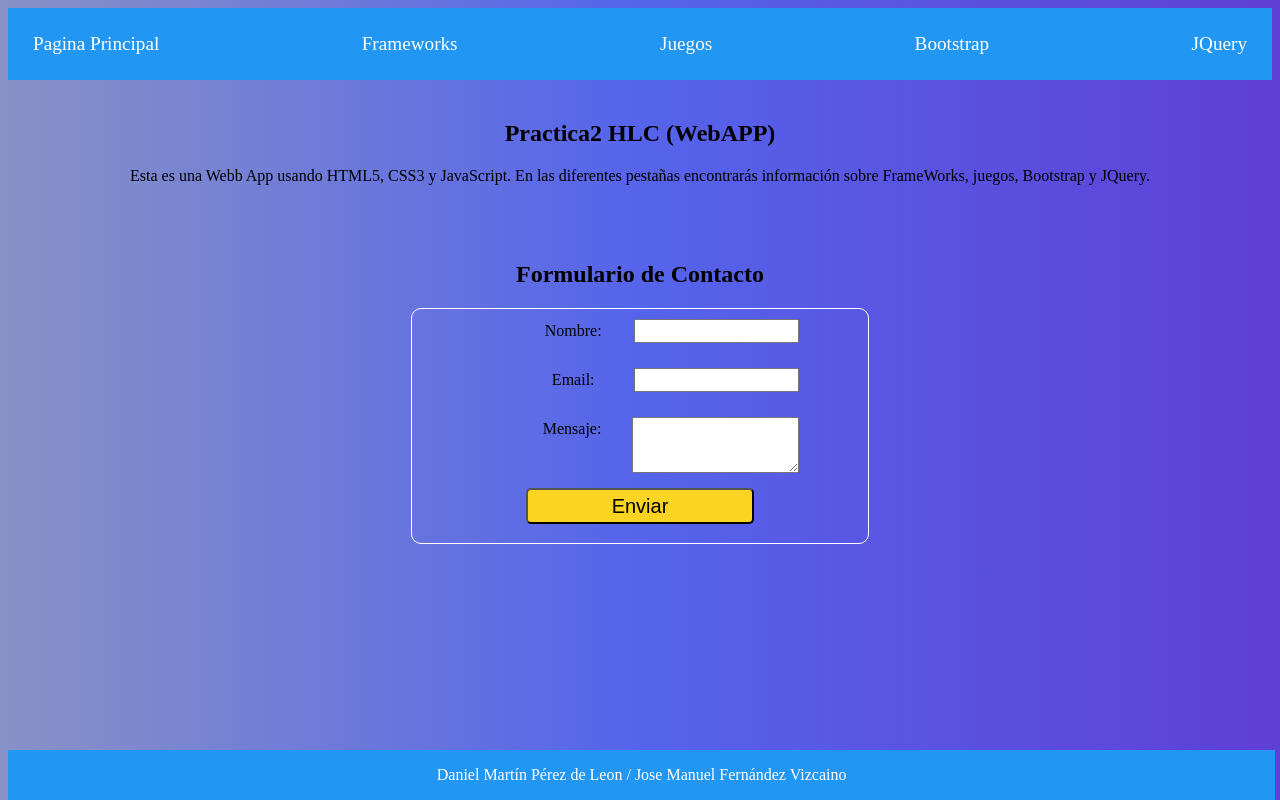
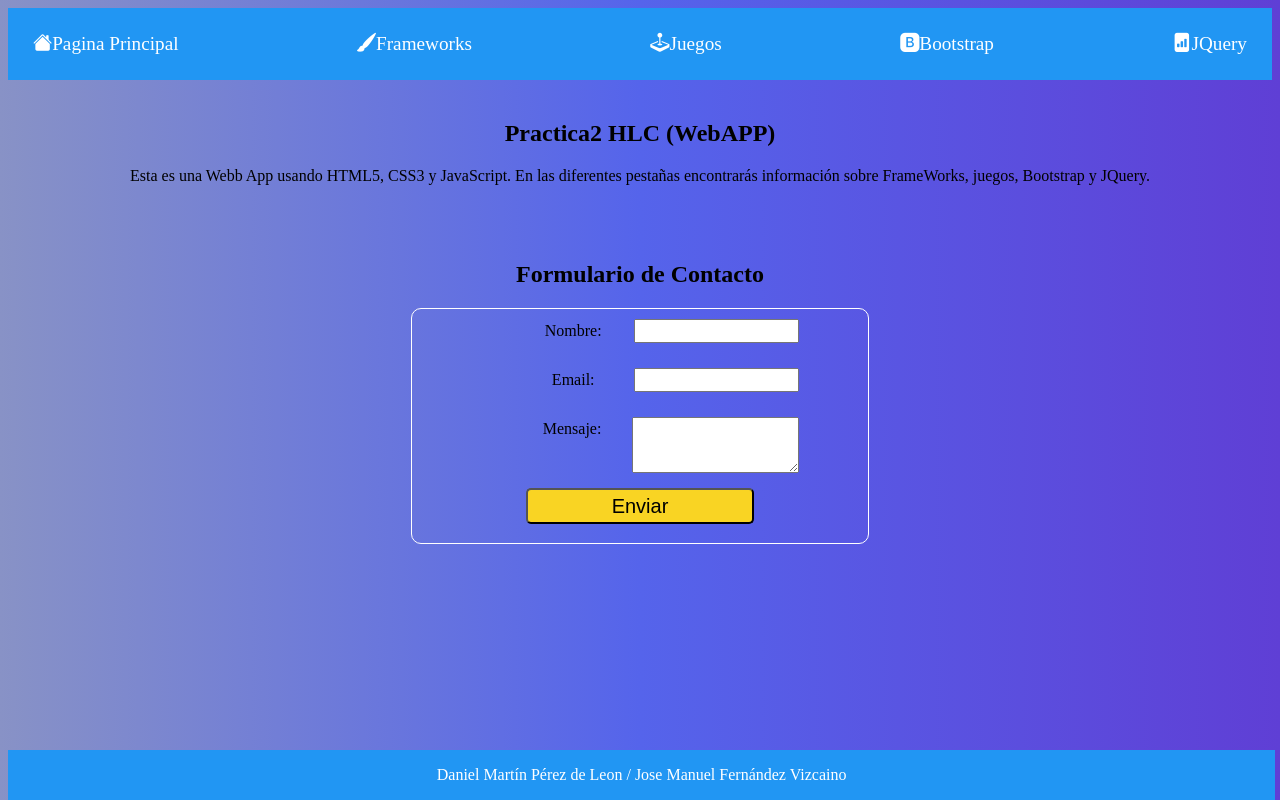
Before and after one commit to DanielMartinPerezdeLeon/Practica2HLC, a plain HTML site: page Index.html in a window 1280 px wide. Drawn offline with nearby package versions, Linux system fonts and the light colour scheme.

Commit message:
Add files via upload
Añadido boostraps icons y mejorada pagina principal

```diff
--- a/Index.html
+++ b/Index.html
@@ -3,16 +3,18 @@
   <head>
     <title>Practica2 HLC (WebAPP)</title>
     <link rel="stylesheet" href="./css.css">
+    <link rel="stylesheet" href="https://cdn.jsdelivr.net/npm/bootstrap-icons@1.5.0/font/bootstrap-icons.css">
+
   </head>
   <body>
 
     <header class="cabecera">
       <nav class="listado_cabecera">
-        <a href="./Index.html">Pagina Principal</a>
-        <a href="./Frameworks.html">Frameworks</a>
-        <a href="#services">Juegos</a>
-        <a href="#contact">Bootstrap</a>
-        <a href="#contact">JQuery</a>
+        <a href="./Index.html"><i class="bi bi-house-fill"></i>Pagina Principal</a>
+        <a href="./Frameworks.html"><i class="bi bi-brush-fill"></i>Frameworks</a>
+        <a href="#services"><i class="bi bi-joystick"></i>Juegos</a>
+        <a href="#contact"><i class="bi bi-bootstrap-fill"></i>Bootstrap</a>
+        <a href="#contact"><i class="bi bi-file-bar-graph-fill"></i></i>JQuery</a>
       </nav>
     </header>
 
@@ -45,8 +47,7 @@
           <button type="submit" class="btnenviar">Enviar</button>
         </form>
       </section>
-
-      </section>
+      <br></br>
     </main>
 
 
--- a/css.css
+++ b/css.css
@@ -147,8 +147,8 @@ form > * {
 
 /*FOOTER*/
 footer {
-    position: absolute;
-    bottom: 0;
+    position: fixed;
+    bottom: 0%;
     width: 99%;
     margin: 0 auto; /* Center the form horizontally */
     text-align: center; /* Center the text inside the form */
```
